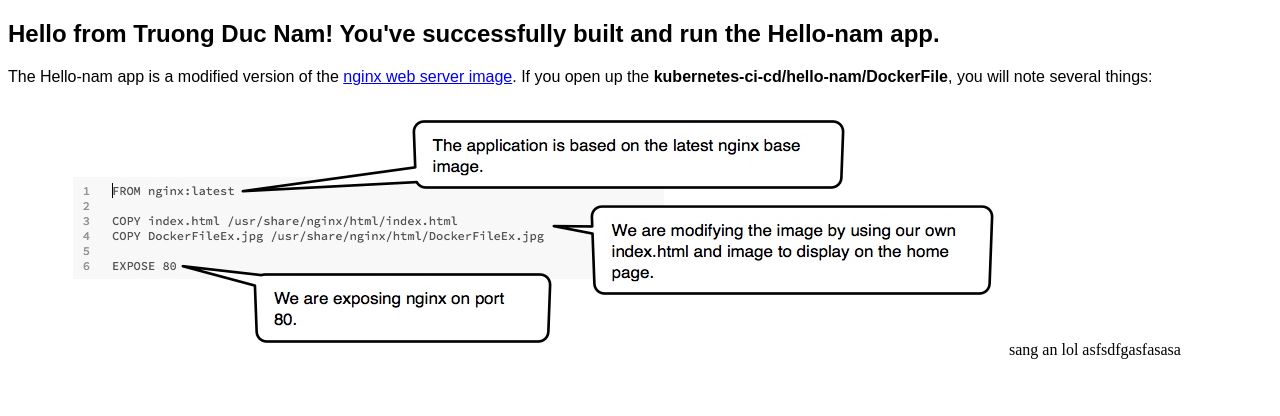
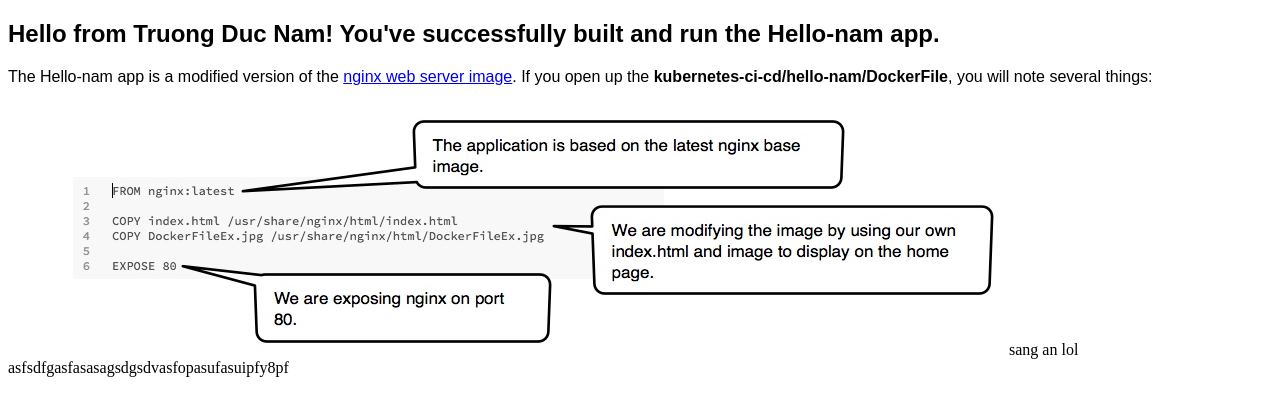
Before and after one commit to dinhtien15/dinhtien15, a plain HTML site: page index.html in a window 1280 px wide. Drawn offline with Linux system fonts and the light colour scheme.

Commit message:
sdfasasd

```diff
--- a/index.html
+++ b/index.html
@@ -8,6 +8,6 @@
 	<p><h2 style="font-family:sans-serif">Hello from Truong Duc Nam! You've successfully built and run the Hello-nam app.</h2> </p>
 	<p style="font-family:sans-serif">The Hello-nam app is a modified version of the <a href="https://hub.docker.com/_/nginx/">nginx web server image</a>. If you open up the <b>kubernetes-ci-cd/hello-nam/DockerFile</b>, you will note several things:</p>
 	<img src="DockerFileEx.jpg">
-sang an lol asfsdfgasfasasa
+sang an lol asfsdfgasfasasagsdgsdvasfopasufasuipfy8pf
 </body>
 </html>
```
